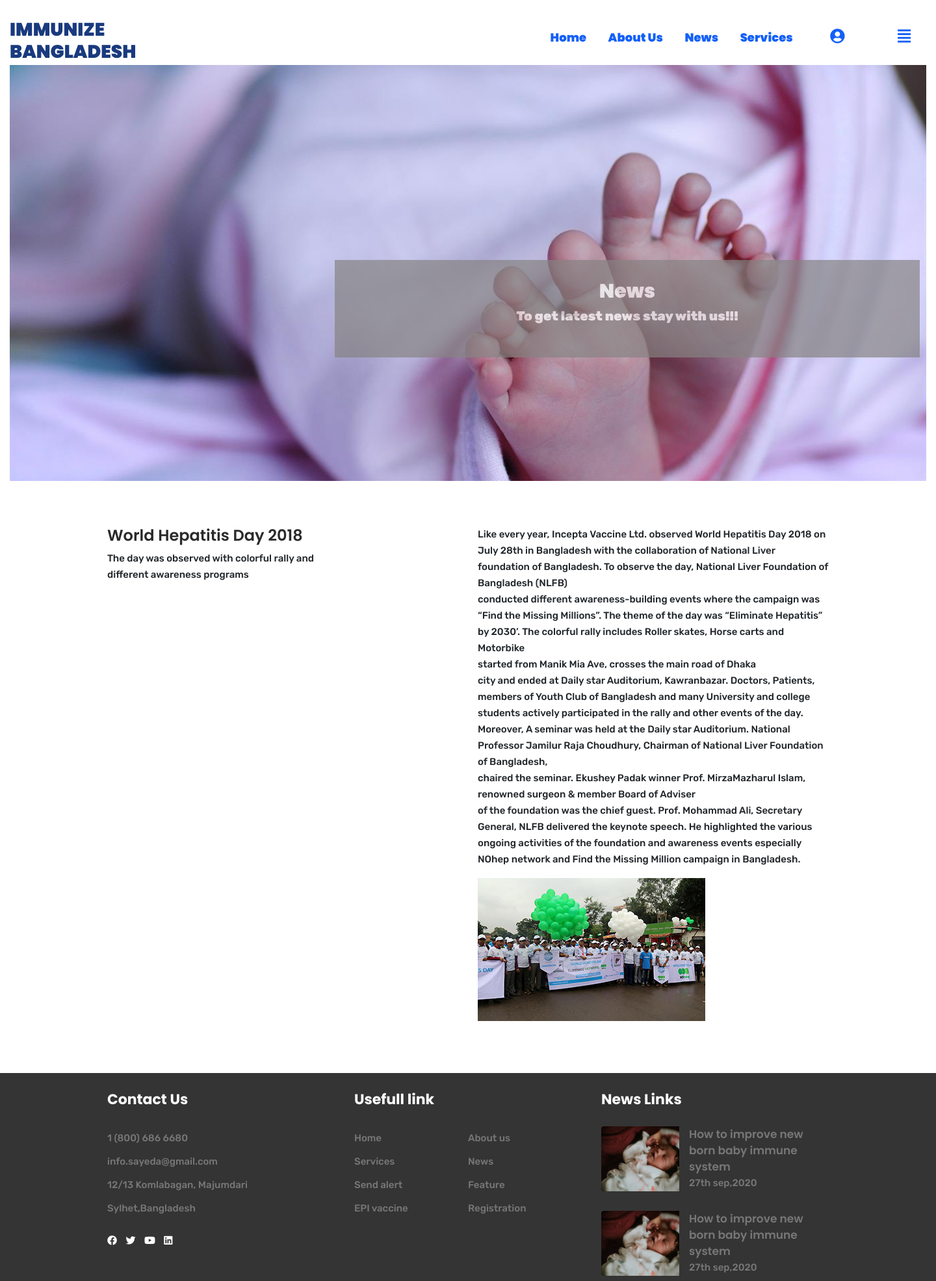
After one commit to sayeeda27/Child_care, a CodeIgniter app: page /child_care/Pages/viewnews in a window 1440 px wide. The commit adds this page. Shown: the whole page at 65% size. Run offline with CodeIgniter, Linux system fonts and the light colour scheme.

Commit message:
design updated

```diff
--- a/application/controllers/Pages.php
+++ b/application/controllers/Pages.php
@@ -12,7 +12,7 @@ class Pages extends CI_Controller
         $this->load->view('vaccine');
        // $this->load->view('reg');
         $this->load->view('news');
-        //$this->load->view('alert');
+        $this->load->view('bg_image');
         $this->load->view('templates/footer');
 
 	}
@@ -41,6 +41,12 @@ class Pages extends CI_Controller
         $this->load->view('news');
         $this->load->view('templates/footer');
         }
+        public function viewnews()
+	{
+        $this->load->view('templates/header');
+        $this->load->view('view_news');
+        $this->load->view('templates/footer');
+        }
         public function alert()
 	{
                 $this->load->view('templates/header');
--- a/application/views/news.php
+++ b/application/views/news.php
@@ -21,7 +21,7 @@
                            he human gut that influences our health for life, according to new research recently published
                            in the scientific journal Nature....
                            </p>
-                           <a href="" class="btn">View News...</a>
+                           <a href="<?php echo site_url('Pages/viewnews') ?>" class="btn">View News...</a>
                      </div>
                     </div>
                 </div>
@@ -38,7 +38,7 @@
                        .Almost all of them, or 97 per cent, live in India,
                          Pakistan and Afghanistan..
                         </p>
-                        <a href="" class="btn">View News...</a>
+                        <a href="<?php echo site_url('Pages/viewnews') ?>" class="btn">View News...</a>
                     </div>
                     </div>
                 </div>
@@ -55,7 +55,7 @@
                           “Child rights and the work of UNICEF are close to my heart,
                           lend my voice.
                         </p>
-                        <a href="" class="btn">View News...</a>
+                        <a href="<?php echo site_url('Pages/viewnews') ?>" class="btn">View News...</a>
                     </div>
                     </div>
                 </div>
--- a/application/views/templates/header.php
+++ b/application/views/templates/header.php
@@ -15,7 +15,7 @@
 
     <header>
         <div class="header-area ">
-           <div class="container-fluid  fixed-top">
+           <div class="container-fluid">
               <div class="row">
                  <div class="col-xl-3 d-flex align-items-center">
                   <div class="logo">
--- /dev/null
+++ b/application/views/view_news.php
@@ -0,0 +1,34 @@
+<div class="view-news mb ">
+   <div class="container-fluid">
+       <div class="news-image"   style="background-image:url('<?php echo base_url();?>assets/img/newborn.jpg');">
+             <div class="news-card">
+                  <h3> News</h3>
+                  <p>To get latest news stay with us!!!</p>
+             </div>
+       </div>
+     </div>
+       <div class="news-details container">
+           <div class="row justify-content ">
+               <div class="col-xl-6">
+                    <div class="news-head">
+                        <h4>World Hepatitis Day 2018</h4>
+                        <p>The day was observed with colorful rally and <br>different awareness programs</p>
+                    </div>
+               </div>
+               <div class="col-xl-6">
+                    <div class="news-para">
+                        <p>Like every year, Incepta Vaccine Ltd. observed World Hepatitis Day 2018 on<br> July 28th in Bangladesh with the collaboration of National Liver foundation of Bangladesh.
+
+                            To observe the day, National Liver Foundation of Bangladesh (NLFB)<br> conducted different awareness-building events where the campaign was “Find the Missing Millions”. The theme of the day was “Eliminate Hepatitis” by 2030’.
+
+                            The colorful rally includes Roller skates, Horse carts and Motorbike<br> started from Manik Mia Ave,
+                            crosses the main road of Dhaka <br>city and ended at Daily star Auditorium, Kawranbazar. Doctors, Patients, members of Youth Club of Bangladesh and many University and college students actively participated in the rally and other events of the day.<br> Moreover, A seminar was held at the Daily star Auditorium. National Professor Jamilur Raja Choudhury, Chairman of National Liver Foundation of Bangladesh,<br> chaired the seminar. Ekushey Padak winner Prof. MirzaMazharul Islam, renowned surgeon & member Board of Adviser<br> of the foundation was the chief guest. Prof. Mohammad Ali, Secretary General, NLFB delivered the keynote speech. He highlighted the various<br> ongoing activities of the foundation and
+                            awareness events especially<br> NOhep network and Find the Missing
+                            Million campaign in Bangladesh.</p>
+                            <img src="<?php echo base_url();?>assets/img/2018.jpg" alt="">
+                    </div>
+               </div>
+           </div>
+       </div>
+
+</div>
--- a/assets/css/style.css
+++ b/assets/css/style.css
@@ -1,12 +1,17 @@
 @import url('https://fonts.googleapis.com/css2?family=Rubik:ital,wght@0,500;0,600;0,700;0,900;1,300&display=swap');
 @import url('https://fonts.googleapis.com/css2?family=Poppins:wght@300;500;600;700;900&family=Rubik:ital,wght@0,500;0,600;0,700;0,900;1,300&display=swap');
 
-
+*{
+  padding: 0;
+  margin: 0;
+  box-sizing: border-box;
+}
 body{
     font-family: 'Rubik', sans-serif;
     font-size: 15px;
     line-height:25px ;
     font-weight: 400;
+
 }
 h1,h2,h3,h4,h5,h6{
     font-family: 'Poppins', sans-serif;
@@ -666,3 +671,67 @@ ul.footer-link li a{
   .content .admin .card p{
     font-size: 35px;
   }
+  /* news-image */
+  .news-image{
+    height: 80vh;
+    background-repeat: no-repeat;
+    width:100%;
+    background-size: cover;
+    background-position: center center;
+
+}
+.view-news{
+    margin-top: 100px;
+}
+.news-card{
+    background-color: #868383;
+    width: 900px;
+    height: 150px;
+    margin-top: 300px;
+    margin-left: 500px;
+    display: inline-block;
+    text-align: center;
+    padding: 30px;
+    opacity: .7;
+
+}
+.news-card h3{
+    color:#fff;
+    font-size: 30px;
+    font-weight: 900;
+}
+.news-card p{
+    color: #fff;
+    font-size: 20px;
+    font-weight: 900;
+}
+.news-details{
+    margin-top: 70px;
+}
+/* bg-image */
+
+.backgr-image{
+  height: 60vh;
+  background-repeat: no-repeat;
+  width:100%;
+  background-size: cover;
+  background-position: center center;
+  opacity: .7;
+
+}
+.image-card{
+  background-color: #777777;
+  width: 900px;
+  height: 150px;
+  margin-top: 200px;
+  margin-left: 450px;
+  display: inline-block;
+  text-align: center;
+  padding: 40px;
+
+}
+.image-card h2{
+  color: #fff;
+  font-size: 40px;
+  font-weight: 900;
+}
```
Also changed, not shown: application/views/bg_image.php (added, +10 -0 lines), assets/img/2018.jpg (added), assets/img/newborn.jpg (added), assets/img/support.jpeg (added).
